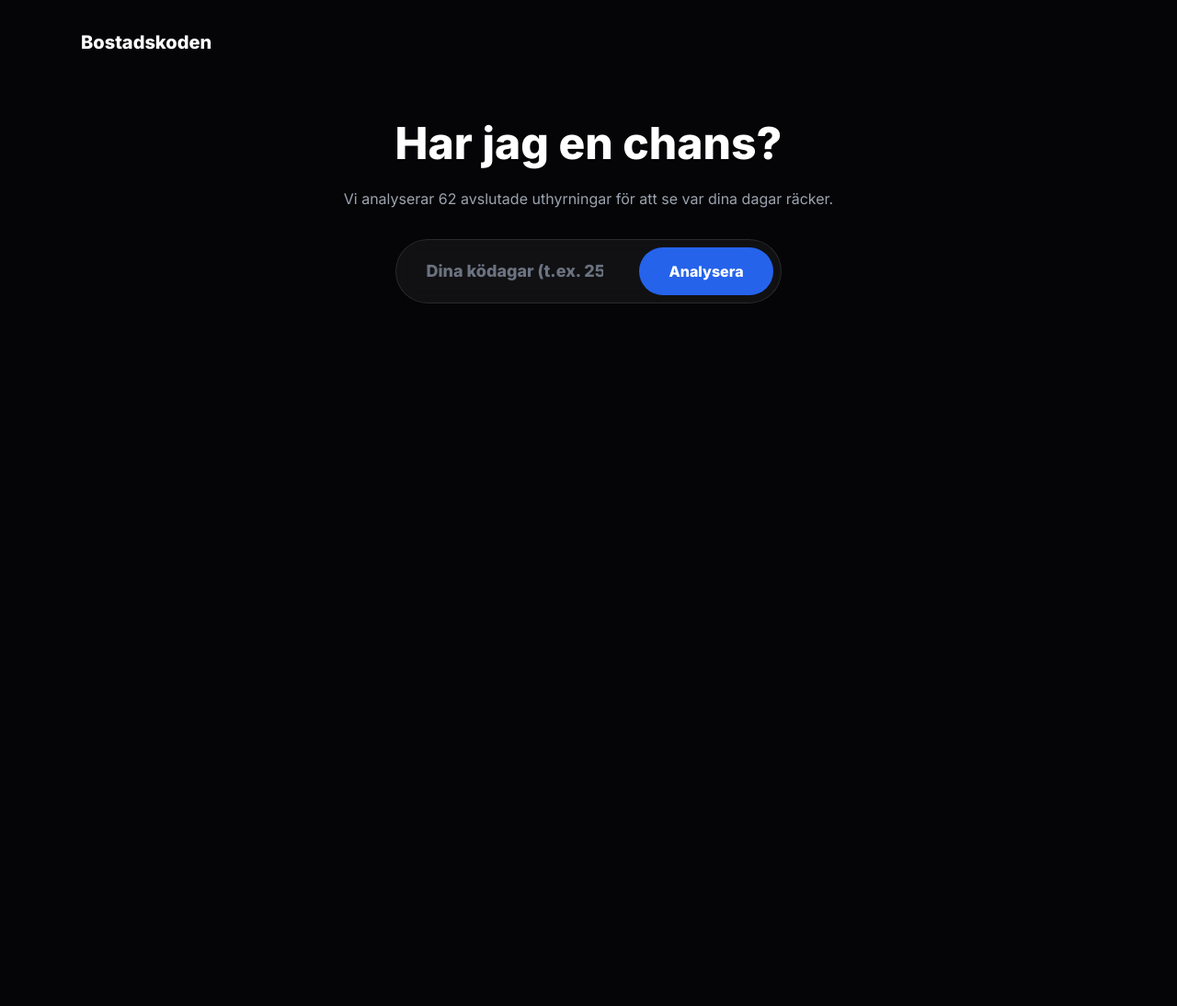
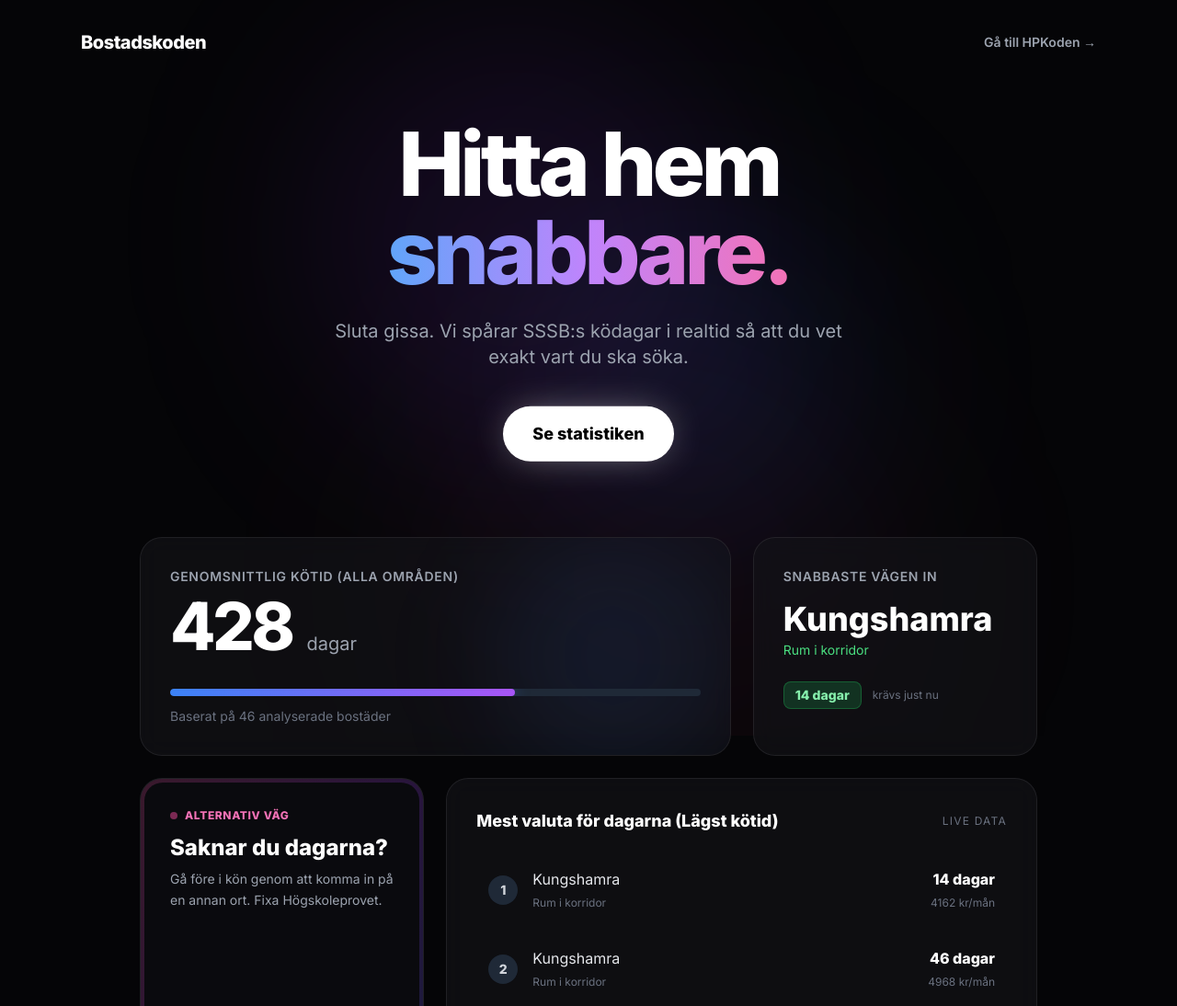
Before and after one commit to vickvirre/kotid-data, a plain HTML site: page index.html in a window 1280 px wide. Shown: the top 1094 px of the page at 92% size. Before the commit the page ends 800 px from the top, so only its background shows below. Drawn offline with nearby package versions, Linux system fonts and the light colour scheme.

Commit message:
nya grejer32

```diff
--- a/index.html
+++ b/index.html
@@ -13,151 +13,224 @@
                 extend: {
                     fontFamily: { sans: ['Inter', 'sans-serif'] },
                     colors: {
-                        jitter: { bg: '#050507', card: 'rgba(255, 255, 255, 0.03)' }
+                        jitter: {
+                            bg: '#050507',
+                            card: 'rgba(255, 255, 255, 0.03)',
+                            border: 'rgba(255, 255, 255, 0.1)',
+                        }
+                    },
+                    animation: {
+                        'blob': 'blob 10s infinite',
+                        'float': 'float 6s ease-in-out infinite',
+                    },
+                    keyframes: {
+                        blob: {
+                            '0%': { transform: 'translate(0px, 0px) scale(1)' },
+                            '33%': { transform: 'translate(30px, -50px) scale(1.1)' },
+                            '66%': { transform: 'translate(-20px, 20px) scale(0.9)' },
+                            '100%': { transform: 'translate(0px, 0px) scale(1)' },
+                        },
+                        float: {
+                            '0%, 100%': { transform: 'translateY(0)' },
+                            '50%': { transform: 'translateY(-10px)' },
+                        }
                     }
                 }
             }
         }
     </script>
     <style>
-        body { background-color: #050507; color: white; }
+        body { background-color: #050507; color: white; overflow-x: hidden; }
+
         .glass-card {
             background: rgba(20, 20, 25, 0.6);
             backdrop-filter: blur(12px);
+            -webkit-backdrop-filter: blur(12px);
             border: 1px solid rgba(255, 255, 255, 0.08);
             border-radius: 24px;
+            transition: transform 0.3s ease, border-color 0.3s ease;
+        }
+        .glass-card:hover {
+            border-color: rgba(255, 255, 255, 0.2);
+            transform: translateY(-5px);
+        }
+
+        .loader {
+            border: 3px solid rgba(255,255,255,0.1);
+            border-radius: 50%;
+            border-top: 3px solid #60A5FA;
+            width: 24px;
+            height: 24px;
+            -webkit-animation: spin 1s linear infinite; /* Safari */
+            animation: spin 1s linear infinite;
+            display: inline-block;
+        }
+
+        @keyframes spin {
+            0% { transform: rotate(0deg); }
+            100% { transform: rotate(360deg); }
         }
     </style>
 </head>
-<body class="min-h-screen pb-20">
+<body class="relative min-h-screen">
 
-    <nav class="flex justify-between items-center max-w-6xl mx-auto px-6 py-8">
-        <div class="text-xl font-bold">Bostadskoden</div>
+    <div class="fixed top-0 left-0 w-full h-full overflow-hidden z-0 pointer-events-none">
+        <div class="absolute top-0 left-1/4 w-[500px] h-[500px] bg-purple-600/20 rounded-full mix-blend-screen filter blur-[100px] opacity-50 animate-blob"></div>
+        <div class="absolute top-1/4 right-1/4 w-[400px] h-[400px] bg-blue-600/20 rounded-full mix-blend-screen filter blur-[100px] opacity-50 animate-blob animation-delay-2000"></div>
+        <div class="absolute -bottom-32 left-1/3 w-[600px] h-[600px] bg-pink-600/10 rounded-full mix-blend-screen filter blur-[100px] opacity-40 animate-blob animation-delay-4000"></div>
+    </div>
+
+    <nav class="relative z-50 flex justify-between items-center max-w-6xl mx-auto px-6 py-8">
+        <div class="text-xl font-bold tracking-tight">Bostadskoden</div>
+        <a href="https://hpkoden.se" class="text-sm font-semibold text-gray-400 hover:text-white transition">Gå till HPKoden →</a>
     </nav>
 
-    <main class="max-w-4xl mx-auto px-6 pt-10">
+    <main class="relative z-10 max-w-5xl mx-auto px-6 pt-10 pb-20">
 
-        <div class="text-center mb-16">
-            <h1 class="text-5xl font-bold mb-6">Har jag en chans?</h1>
-            <p class="text-gray-400 mb-8">Vi analyserar <span id="history-count">0</span> avslutade uthyrningar för att se var dina dagar räcker.</p>
+        <div class="text-center mb-20 animate-float">
+            <h1 class="text-6xl md:text-8xl font-bold tracking-tighter mb-6 leading-tight">
+                Hitta hem <br>
+                <span class="text-transparent bg-clip-text bg-gradient-to-r from-blue-400 via-purple-400 to-pink-400">snabbare.</span>
+            </h1>
+            <p class="text-xl text-gray-400 max-w-xl mx-auto mb-10">
+                Sluta gissa. Vi spårar SSSB:s ködagar i realtid så att du vet exakt vart du ska söka.
+            </p>
 
-            <div class="inline-flex bg-white/5 p-2 rounded-full border border-white/10 backdrop-blur-md">
-                <input type="number" id="user-days" placeholder="Dina ködagar (t.ex. 250)"
-                    class="bg-transparent text-white px-6 py-3 outline-none w-64 text-lg font-bold placeholder-gray-500 text-center">
-                <button onclick="calculateChances()"
-                    class="bg-blue-600 hover:bg-blue-500 text-white px-8 py-3 rounded-full font-bold transition">
-                    Analysera
-                </button>
-            </div>
+            <a href="#data" class="inline-flex items-center px-8 py-4 rounded-full bg-white text-black font-bold text-lg hover:scale-105 transition-transform shadow-[0_0_40px_-10px_rgba(255,255,255,0.5)]">
+                Se statistiken
+            </a>
         </div>
 
-        <div id="results-area" class="hidden space-y-12">
+        <div id="data" class="grid grid-cols-1 md:grid-cols-2 lg:grid-cols-3 gap-6">
 
-            <div class="grid grid-cols-1 md:grid-cols-3 gap-6">
-                <div class="glass-card p-6 text-center">
-                    <h3 class="text-gray-400 text-sm uppercase mb-2">Din "Köpstyrka"</h3>
-                    <div class="text-4xl font-bold text-blue-400" id="percent-beat">0%</div>
-                    <p class="text-xs text-gray-500 mt-2">Du slår så många procent av de historiska slutpriserna.</p>
-                </div>
-                <div class="glass-card p-6 text-center">
-                    <h3 class="text-gray-400 text-sm uppercase mb-2">Bästa område för dig</h3>
-                    <div class="text-2xl font-bold text-white" id="best-area">-</div>
-                    <p class="text-xs text-gray-500 mt-2">Här hade dina dagar räckt oftast.</p>
-                </div>
-                <div class="glass-card p-6 text-center">
-                    <h3 class="text-gray-400 text-sm uppercase mb-2">Antal aktiva just nu</h3>
-                    <div class="text-4xl font-bold text-green-400" id="active-count">0</div>
-                    <p class="text-xs text-gray-500 mt-2">Bostäder som går att söka.</p>
+            <div class="glass-card p-8 lg:col-span-2 relative overflow-hidden group">
+                <div class="absolute top-0 right-0 w-64 h-64 bg-blue-500/10 rounded-full blur-[60px] group-hover:bg-blue-500/20 transition duration-700"></div>
+
+                <div class="relative z-10">
+                    <h3 class="text-gray-400 text-sm font-semibold uppercase tracking-wider mb-2">Genomsnittlig kötid (Alla områden)</h3>
+                    <div class="flex items-baseline gap-4">
+                        <span id="avg-days" class="text-7xl font-bold text-white tracking-tighter"><div class="loader"></div></span>
+                        <span class="text-xl text-gray-400">dagar</span>
+                    </div>
+
+                    <div class="mt-8 h-2 w-full bg-gray-800 rounded-full overflow-hidden">
+                        <div class="h-full bg-gradient-to-r from-blue-500 to-purple-500 w-[65%] rounded-full shadow-[0_0_15px_rgba(59,130,246,0.5)]"></div>
+                    </div>
+                    <p class="mt-3 text-sm text-gray-500">Baserat på <span id="total-count">...</span> analyserade bostäder</p>
                 </div>
             </div>
 
-            <div>
-                <h3 class="text-2xl font-bold mb-6">Just nu: Lägenheter du har chans på</h3>
-                <div id="active-matches" class="space-y-3">
+            <div class="glass-card p-8 relative overflow-hidden group">
+                <div class="absolute bottom-0 left-0 w-full h-full bg-gradient-to-t from-green-500/10 to-transparent opacity-0 group-hover:opacity-100 transition duration-500"></div>
+
+                <h3 class="text-gray-400 text-sm font-semibold uppercase tracking-wider mb-4">Snabbaste vägen in</h3>
+                <div id="fastest-area" class="text-4xl font-bold text-white mb-1"><div class="loader"></div></div>
+                <div id="fastest-type" class="text-green-400 font-medium mb-6 text-sm">Laddar data...</div>
+
+                <div class="flex items-center gap-3">
+                    <div class="bg-green-500/20 text-green-300 px-3 py-1 rounded-lg text-sm font-bold border border-green-500/30">
+                        <span id="fastest-days">...</span> dagar
                     </div>
+                    <span class="text-xs text-gray-500">krävs just nu</span>
+                </div>
+            </div>
+
+            <a href="https://hpkoden.se" class="glass-card p-1 relative group overflow-hidden cursor-pointer">
+                <div class="absolute inset-0 bg-gradient-to-br from-pink-500 via-purple-600 to-blue-600 opacity-20 group-hover:opacity-30 transition"></div>
+
+                <div class="relative h-full bg-[#0a0a0e] rounded-[20px] p-7 flex flex-col justify-between">
+                    <div>
+                        <div class="flex items-center gap-2 mb-3">
+                            <span class="w-2 h-2 rounded-full bg-pink-500 animate-pulse"></span>
+                            <span class="text-pink-400 text-xs font-bold uppercase tracking-wider">Alternativ väg</span>
+                        </div>
+                        <h3 class="text-2xl font-bold text-white leading-tight">Saknar du dagarna?</h3>
+                        <p class="text-gray-400 text-sm mt-2 leading-relaxed">
+                            Gå före i kön genom att komma in på en annan ort. Fixa Högskoleprovet.
+                        </p>
+                    </div>
+                    <div class="mt-6 text-white font-semibold flex items-center group-hover:translate-x-1 transition">
+                        Lås upp HPKoden <span class="ml-2">→</span>
+                    </div>
+                </div>
+            </a>
+
+            <div class="glass-card p-8 lg:col-span-2">
+                <div class="flex justify-between items-center mb-6">
+                    <h3 class="text-white font-bold text-lg">Mest valuta för dagarna (Lägst kötid)</h3>
+                    <span class="text-xs text-gray-500 uppercase tracking-widest">Live Data</span>
+                </div>
+
+                <div id="top-list" class="space-y-3">
+                    <div class="text-center py-4 text-gray-500">Hämtar data...</div>
+                </div>
             </div>
 
         </div>
-
     </main>
 
+    <footer class="text-center py-10 text-gray-600 text-sm">
+        <p class="mb-2">© 2026 Bostadskoden. Ej associerad med SSSB.</p>
+        <div class="h-1 w-1 bg-gray-700 rounded-full mx-auto"></div>
+    </footer>
+
     <script>
-        let allData = [];
+        // Hämtar data från history.json
+        fetch('history.json')
+            .then(response => response.json())
+            .then(data => {
+                // Vi vill bara visa bostäder som faktiskt har köpoäng (> 0)
+                const activeListings = data.filter(item => item.queue_days > 0);
 
-        // Hämta data
-        fetch('history.json')
-            .then(res => res.json())
-            .then(data => {
-                allData = data;
-                // Räkna historiska (där is_active är false)
-                const historyCount = data.filter(i => i.is_active === false).length;
-                // Om vi nyss börjat scrappa har vi kanske inga "false" än, visa totalen då
-                document.getElementById('history-count').innerText = historyCount > 0 ? historyCount : data.length;
-            });
+                // --- 1. Uppdatera Snitt ---
+                const totalDays = activeListings.reduce((sum, item) => sum + item.queue_days, 0);
+                const averageDays = Math.round(totalDays / activeListings.length);
 
-        function calculateChances() {
-            const days = parseInt(document.getElementById('user-days').value);
-            if (!days) return;
+                document.getElementById('avg-days').innerText = averageDays;
+                document.getElementById('total-count').innerText = activeListings.length;
 
-            // 1. Dela upp data
-            // OBS: I början när du testar kanske du inte har några "false" än.
-            // Då kan vi fuska lite och använda ALLA data som historik tills vidare.
-            // När scriptet rullat ett tag: const history = allData.filter(i => i.is_active === false);
-            const history = allData;
-            const active = allData.filter(i => i.is_active === true);
+                // --- 2. Hitta snabbaste vägen (minst dagar) ---
+                // Sortera listan: Lägst dagar först
+                const sortedList = [...activeListings].sort((a, b) => a.queue_days - b.queue_days);
+                const winner = sortedList[0];
 
-            // 2. Räkna ut "Köpstyrka" (Hur många av historiska hade jag fått?)
-            let wins = 0;
-            history.forEach(apt => {
-                if (days >= apt.queue_days) wins++;
-            });
-            const winPercent = Math.round((wins / history.length) * 100) || 0;
+                if (winner) {
+                    document.getElementById('fastest-area').innerText = winner.area;
+                    document.getElementById('fastest-type').innerText = winner.type; // T.ex "Rum i korridor"
+                    document.getElementById('fastest-days').innerText = winner.queue_days;
+                }
 
-            // 3. Hitta bästa området
-            // (En enkel logik: Vilket område förekommer oftast bland de jag vunnit?)
-            const wonAreas = {};
-            history.forEach(apt => {
-                if (days >= apt.queue_days) {
-                    wonAreas[apt.area] = (wonAreas[apt.area] || 0) + 1;
-                }
-            });
-            // Sortera fram vinnaren
-            const bestArea = Object.keys(wonAreas).reduce((a, b) => wonAreas[a] > wonAreas[b] ? a : b, "Ingen match");
+                // --- 3. Skapa topplistan (Topp 5) ---
+                const topListContainer = document.getElementById('top-list');
+                topListContainer.innerHTML = ''; // Töm laddningstext
 
-            // 4. Hitta AKTIVA som jag (troligen) har chans på
-            // Vi visar de aktiva där dina dagar är högre än nuvarande köpoäng
-            const matches = active.filter(apt => days >= apt.queue_days)
-                                  .sort((a, b) => a.queue_days - b.queue_days); // Billigast först
-
-            // --- UPPDATERA UI ---
-            document.getElementById('percent-beat').innerText = winPercent + "%";
-            document.getElementById('best-area').innerText = bestArea;
-            document.getElementById('active-count').innerText = active.length;
-            document.getElementById('results-area').classList.remove('hidden');
-
-            const listContainer = document.getElementById('active-matches');
-            listContainer.innerHTML = "";
-
-            if (matches.length === 0) {
-                listContainer.innerHTML = `<div class="text-gray-500 text-center py-10">Inga aktiva matchningar just nu. Du behöver fler dagar!</div>`;
-            } else {
-                matches.forEach(apt => {
+                // Ta de 5 första från den sorterade listan
+                sortedList.slice(0, 5).forEach((item, index) => {
                     const html = `
-                        <div class="glass-card p-4 flex justify-between items-center hover:bg-white/5 transition">
-                            <div>
-                                <div class="font-bold text-lg">${apt.area}</div>
-                                <div class="text-sm text-gray-400">${apt.type} • ${apt.sqm} kvm</div>
+                        <div class="flex items-center justify-between p-3 rounded-xl hover:bg-white/5 transition border border-transparent hover:border-white/5">
+                            <div class="flex items-center gap-4">
+                                <div class="w-8 h-8 rounded-full bg-gray-800 flex items-center justify-center text-sm font-bold text-gray-300">
+                                    ${index + 1}
+                                </div>
+                                <div>
+                                    <span class="text-gray-200 font-medium block">${item.area}</span>
+                                    <span class="text-xs text-gray-500">${item.type}</span>
+                                </div>
                             </div>
                             <div class="text-right">
-                                <div class="text-green-400 font-bold text-xl">${apt.queue_days} dagar</div>
-                                <div class="text-xs text-gray-500">Nuvarande kö</div>
+                                <span class="block text-white font-bold">${item.queue_days} dagar</span>
+                                <span class="text-xs text-gray-500">${item.rent} kr/mån</span>
                             </div>
                         </div>
                     `;
-                    listContainer.innerHTML += html;
+                    topListContainer.innerHTML += html;
                 });
-            }
-        }
+            })
+            .catch(error => {
+                console.error('Kunde inte hämta data:', error);
+                document.getElementById('avg-days').innerText = "---";
+            });
     </script>
+
 </body>
 </html>
```
